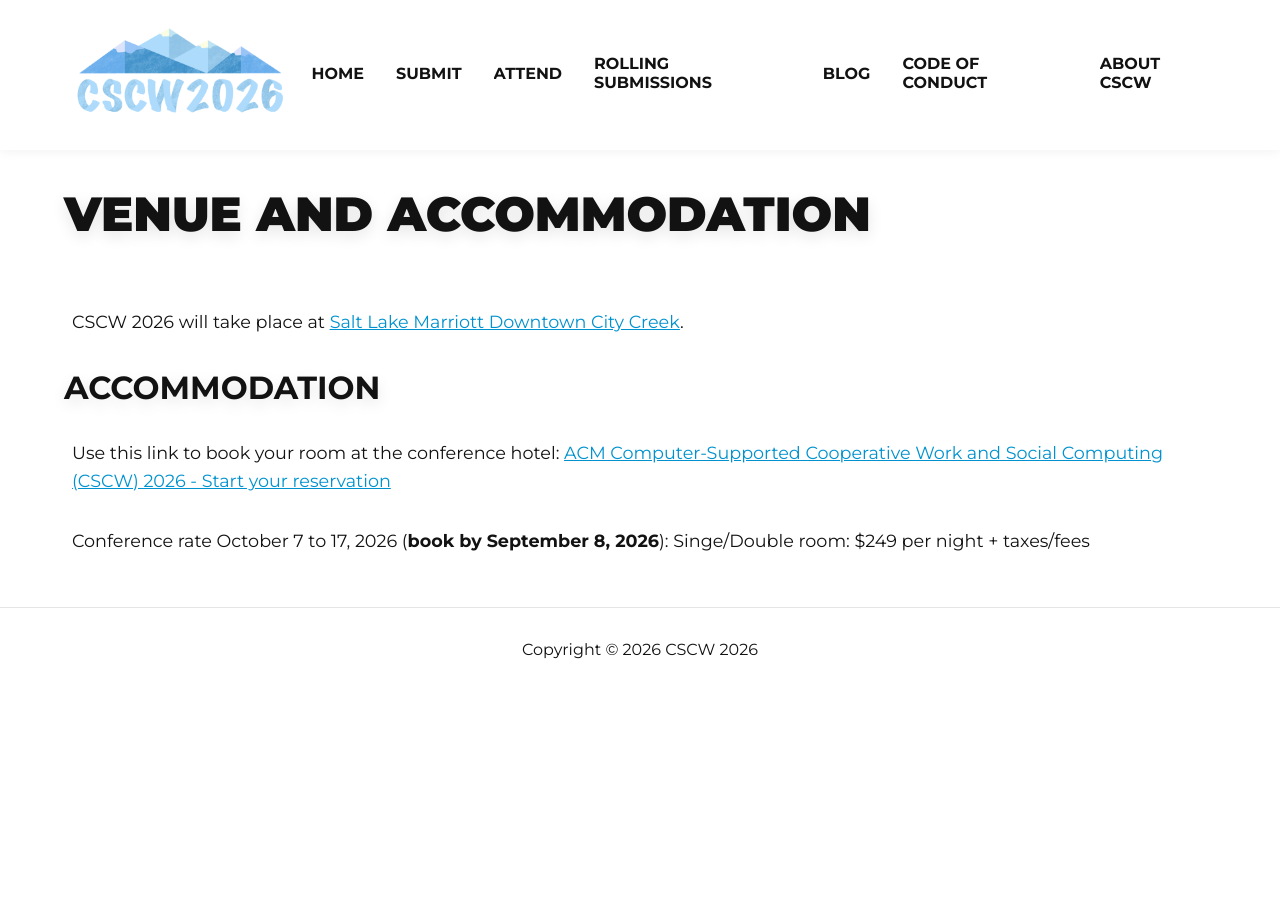
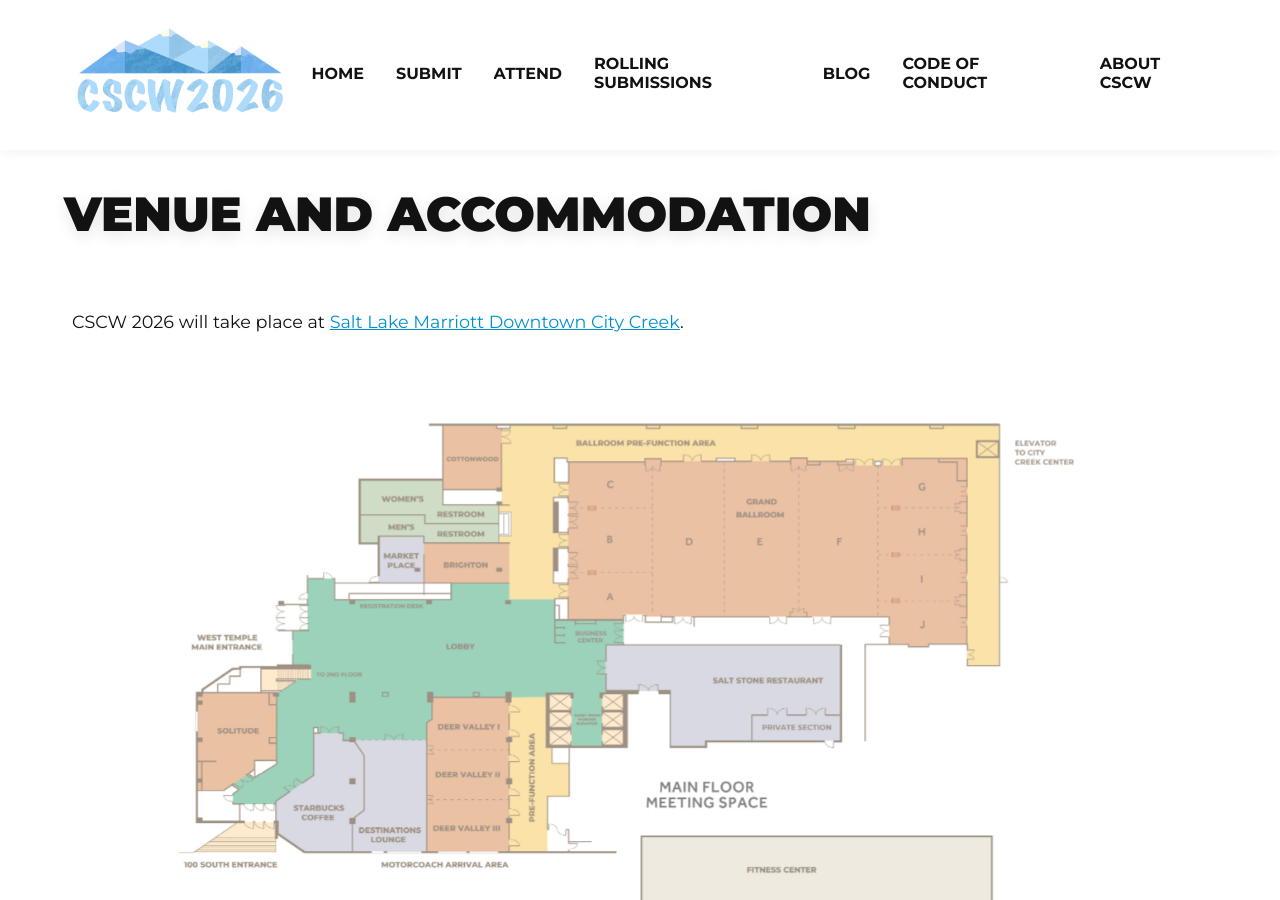
Before and after one commit to anthonypinter/cscw2026-website, a Jekyll site: the page built from venue.html, in a window 1280 px wide and 900 px high. Built offline with Jekyll 4.4.1, drawn with Linux system fonts in a browser that asks for light colours.

Commit message:
updating images

```diff
--- a/organizing.html
+++ b/organizing.html
@@ -417,13 +417,13 @@ section_id: home
       <div class="flex-container">
         <!-- Item 1 -->
         <div class="circle-item">
-            <img src="images/placeholder.png" alt="Profile Image 1" class="circle-image">
+            <img src="images/joannel.JPG" alt="Profile Image 1" class="circle-image">
             <p class="title">Joanne Lateulere</p>
 
         </div>
 
          <div class="circle-item">
-            <img src="images/placeholder.png" alt="Profile Image 2" class="circle-image">
+            <img src="images/johnl.JPG" alt="Profile Image 2" class="circle-image">
             <p class="title">John Lateulere</p>
 
         </div>
--- a/venue.html
+++ b/venue.html
@@ -17,6 +17,10 @@ section_id: home
         CSCW 2026 will take place at <a href="https://www.marriott.com/en-us/hotels/slcut-salt-lake-marriott-downtown-at-city-creek/overview/">Salt Lake Marriott Downtown City Creek</a>.
       </div>
 
+       <div class="page-text">
+        <img src="/images/layout.jpg" alt="A diagram showing the layout of the conference hotel">
+      </div>
+
       <h2>ACCOMMODATION</h2>
 
       <div class="page-text">
```
Also changed, not shown: images/joannel.JPG (added), images/layout.jpg (added), 2 other files.
